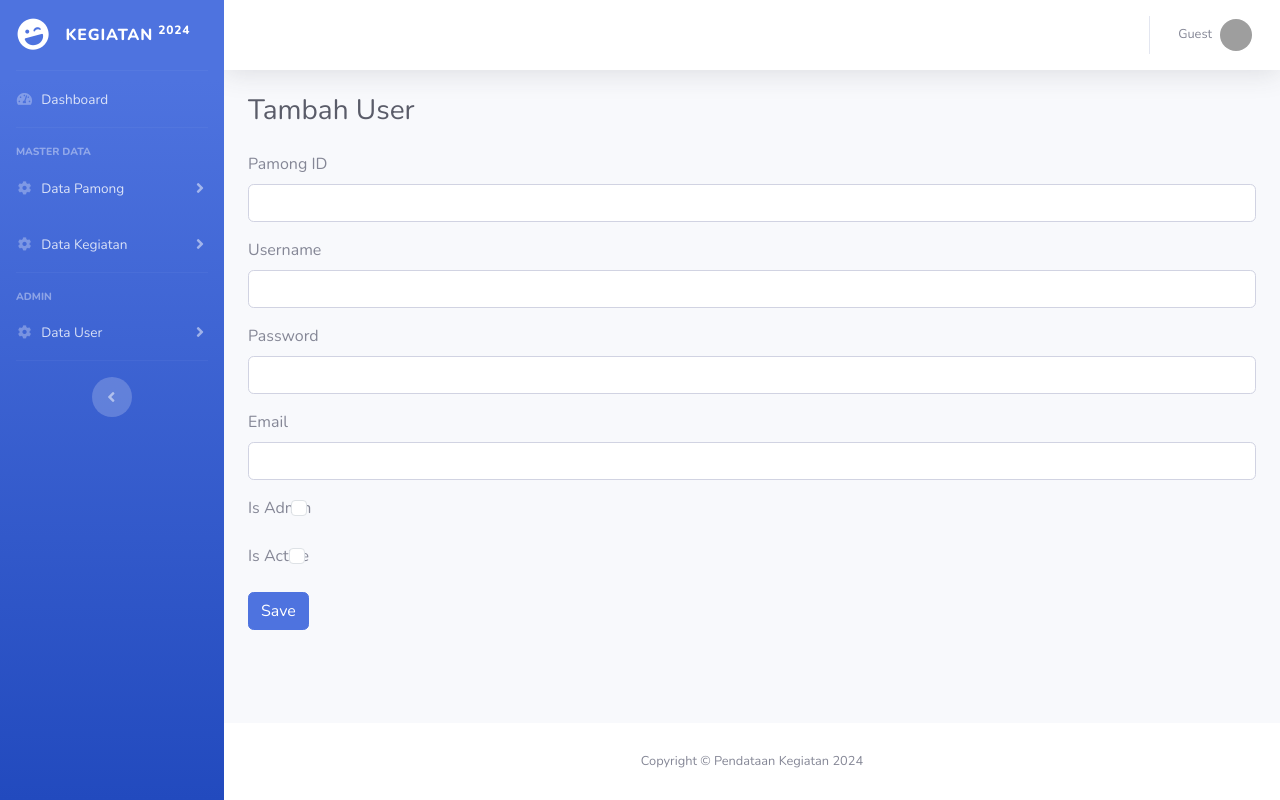
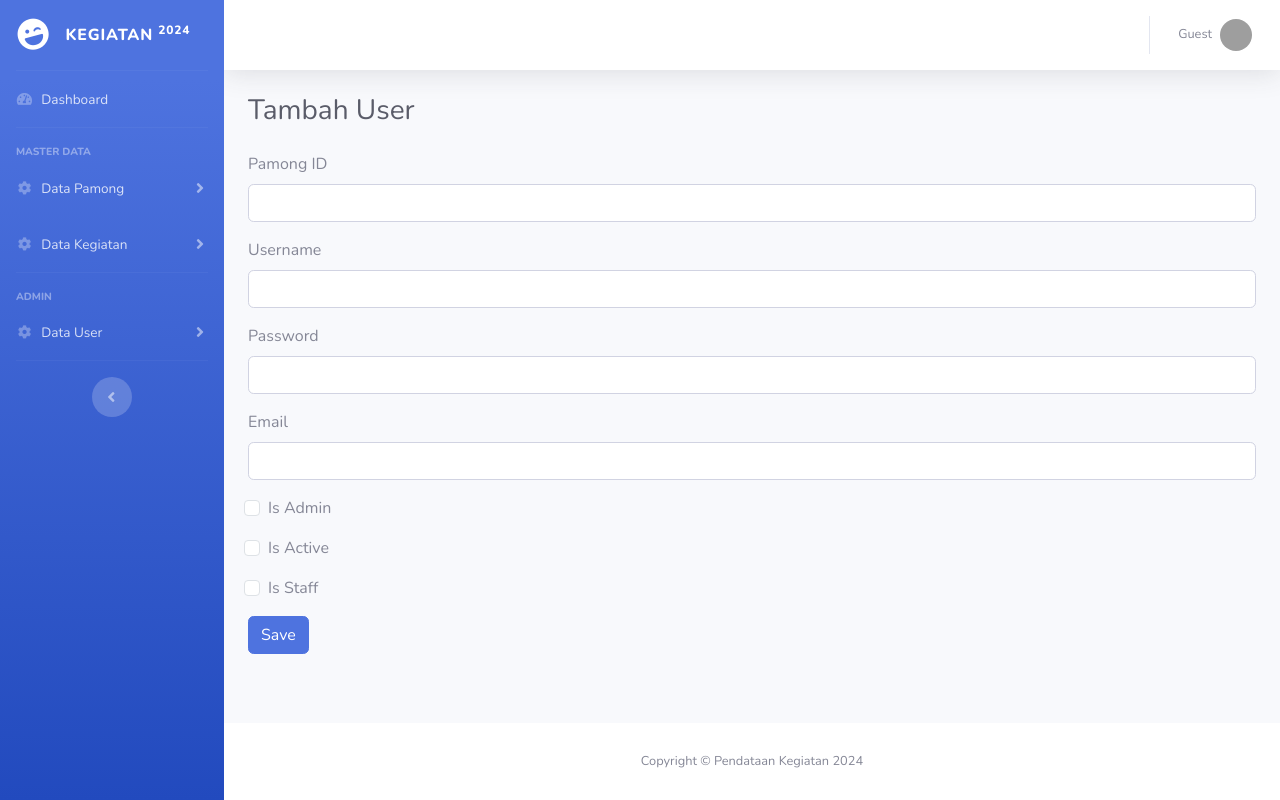
Before and after one commit to ridwaanhall/pengabdianfe, a Django app: template base/templates/tambah-user.html in a window 1280 px wide. Run offline with Django 5.2, Linux system fonts and the light colour scheme; the template is opened without the code that fills it, so the values that code supplies are empty; parts of the project's set-up code (start-up, migrations or seed data) failed here and were passed over; some libraries are stand-ins or nearby versions; grey boxes are pictures that could not be loaded.

Commit message:
fix the check box and error message

```diff
--- a/base/templates/tambah-user.html
+++ b/base/templates/tambah-user.html
@@ -17,6 +17,13 @@
     <div id="alert-container"></div>
 
     <div class="row">
+        {% if error %}
+        <div class="card bg-danger text-white shadow mb-2">
+            <div class="card-body">
+                {{ error }}
+            </div>
+        </div>
+        {% endif %}
         <form method="post">
             {% csrf_token %}
             <div class="mb-3">
@@ -35,13 +42,17 @@
                 <label for="email" class="form-label">Email</label>
                 <input type="email" class="form-control" id="email" name="email">
             </div>
-            <div class="mb-3">
-                <label for="is_admin" class="form-label">Is Admin</label>
+            <div class="mb-3 form-check">
                 <input type="checkbox" class="form-check-input" id="is_admin" name="is_admin">
+                <label class="form-check-label" for="is_admin">Is Admin</label>
             </div>
-            <div class="mb-3">
-                <label for="is_active" class="form-label">Is Active</label>
+            <div class="mb-3 form-check">
                 <input type="checkbox" class="form-check-input" id="is_active" name="is_active">
+                <label class="form-check-label" for="is_active">Is Active</label>
+            </div>
+            <div class="mb-3 form-check">
+                <input type="checkbox" class="form-check-input" id="is_staff" name="is_staff">
+                <label class="form-check-label" for="is_staff">Is Staff</label>
             </div>
             <button type="submit" class="btn btn-primary">Save</button>
         </form>
```
